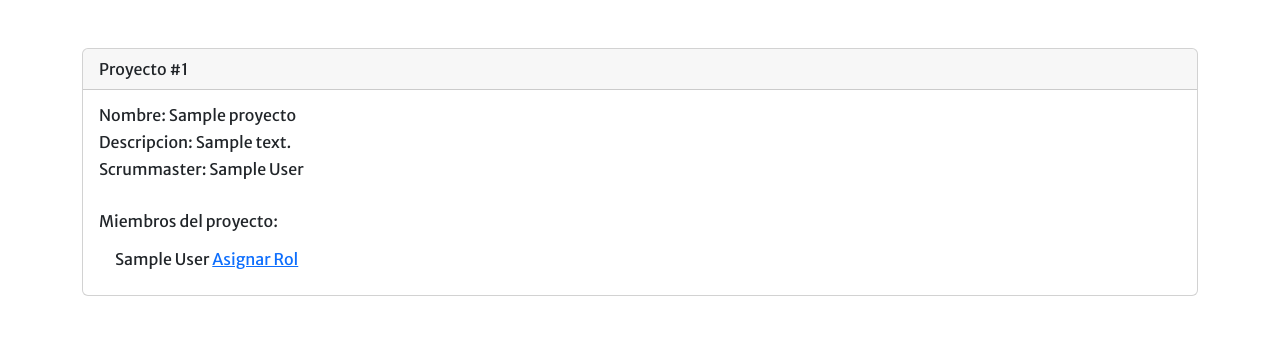
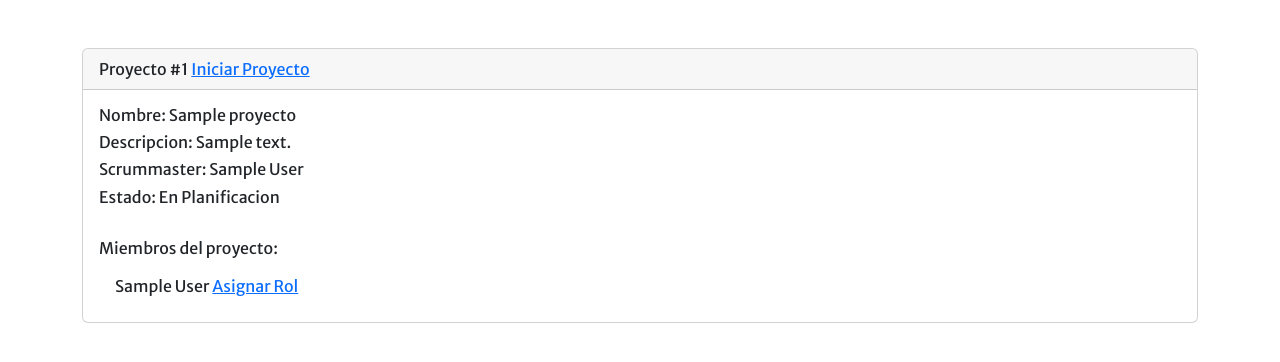
Before and after one commit to ararolon/GestorDeProyectosAgiles_repo, a Django app: page /mostrarProyecto/1 in a window 1280 px wide. Shown: the part 56-418 px from the top of the page. Run offline with Django 4.2, Linux system fonts and the light colour scheme; tables that the repository leaves empty hold one stand-in row (values such as "Sample post"); some libraries are stand-ins or nearby versions.

Commit message:
se agregan los estados de los proyectos

```diff
--- a/Proyectos/models.py
+++ b/Proyectos/models.py
@@ -3,6 +3,20 @@ from django.contrib.auth.models import User
 from django.utils import timezone
 from Usuarios.models import Usuario
 from permisos.models import RolesdeSistema
+
+class estadoProyecto:
+
+    PLANIFICACION = "En Planificacion"
+    ENEJECUCION = "En curso"
+    FINALIZADO = "Finalizado"
+    CANCELADO = "Cancelado"
+
+estado_choices = (
+        (estadoProyecto.PLANIFICACION, 'En Planificacion'),
+        (estadoProyecto.ENEJECUCION, 'En Curso'),
+        (estadoProyecto.FINALIZADO, 'Finalizado'),
+        (estadoProyecto.CANCELADO, 'Cancelado'),
+    )
 
 class RolUsuario(models.Model):
     """
@@ -22,7 +36,8 @@ class Proyecto(models.Model):
     scrumMaster = models.ForeignKey(Usuario, on_delete=models.CASCADE, null=True)
     fecha_de_inicio = models.DateTimeField(verbose_name="Fecha de Inicio del proyecto", default=timezone.now)
     fecha_finalizacion = models.DateField(null=True, blank=True)
-    estado = models.CharField(max_length=20, verbose_name="Estado actual del Proyecto")
+    estado = models.CharField(max_length=20, choices=estado_choices,
+                    default=estadoProyecto.PLANIFICACION)
     miembros = models.ManyToManyField(Usuario, related_name='set_miembros')
     roles = models.ManyToManyField(RolesdeSistema)
     usuario_roles = models.ManyToManyField(RolUsuario)
@@ -54,11 +69,3 @@ class Proyecto(models.Model):
         else:
             self.estado = estadoProyecto.CANCELADO
         return True
-
-
-class estadoProyecto:
-
-    PLANIFICACION = "En Planificacion"
-    ENEJECUCION = "En curso"
-    FINALIZADO = "Finalizado"
-    CANCELADO = "Cancelado"
--- a/Proyectos/templates/proyectos/mostrarProyecto.html
+++ b/Proyectos/templates/proyectos/mostrarProyecto.html
@@ -18,11 +18,15 @@
         </div>
     </div>
     <div class="card my-4">
-        <div class="card-header  bg-color-primary">Proyecto #{{proyecto.id}} </div>
+        <div class="card-header  bg-color-primary">Proyecto #{{proyecto.id}}
+            <a href="" class="ml-3 bg-color-danger border-0">Iniciar Proyecto</a>
+        </div>
         <div class="card-body">
             <h6 class="card-title">Nombre: {{proyecto.nombre}}</h6>
             <h6 class="card-text">Descripcion: {{proyecto.descripcion}}</h6>
             <h6 class="card-text">Scrummaster: {{proyecto.scrumMaster}}</h6>
+            <h6 class="card-text">Estado: {{proyecto.estado}}</h6>
+
         </div>
         <div class="card-body">
             <h6>Miembros del proyecto:</h6>
--- a/Proyectos/views.py
+++ b/Proyectos/views.py
@@ -89,15 +89,15 @@ def mostrarProyecto(request, id_proyecto):
     Return: HttpResponse
     """
     proyecto = get_object_or_404(Proyecto, id=id_proyecto)
-    form = AsignarMiembroForm(instance=proyecto)
-    if request.method == 'POST':
-        form = AsignarMiembroForm( instance=proyecto, data=request.POST)
-        if form.is_valid():
-            form.save()
-            messages.success(request, 'Los miembros han sido asignado al proyecto')
-            return redirect('home')
+    # form = AsignarMiembroForm(instance=proyecto)
+    # if request.method == 'POST':
+    #     form = AsignarMiembroForm( instance=proyecto, data=request.POST)
+    #     if form.is_valid():
+    #         form.save()
+    #         messages.success(request, 'Los miembros han sido asignado al proyecto')
+    #         return redirect('home')
     contexto = {
-        'form': form,
+        # 'form': form,
         'proyecto': proyecto,
     }
     return render(request, 'proyectos/mostrarProyecto.html', contexto)
--- a/SSO/views.py
+++ b/SSO/views.py
@@ -90,7 +90,6 @@ def configurar_sso(request):
             '_modificar_sprint_backlog',
             '_crear_tipos_us',
             '_modificar_tipos_us',
-            '_visualizar_burndown_chart',
             '_visualizar_kanban',
             '_iniciar_proyecto',
             '_asignar_us'
--- a/permisos/models.py
+++ b/permisos/models.py
@@ -44,10 +44,12 @@ class RolesdeSistema(models.Model):
             ('_modificar_sprint_backlog','Modificar Sprint Backlog'),
             ('_crear_tipos_us','Crear tipos de US'),
             ('_modificar_tipos_us','Modificar tipos de US'),
-            ('_visualizar_burndown_chart','Visualizar Burndown Chart'),
             ('_visualizar_kanban','Visualizar Tabla Kamban'),
             ('_iniciar_proyecto','Iniciar un proyecto'),
             ('_asignar_us','Asignar US'),
+            ('_visualizar_sprint','Visualizar Sprint'),
+            ('_visualizar Product Backlog','Visualizar Product Backlog'),
+
         ]
 
     def __str__(self):
```
Also changed, not shown: Proyectos/migrations/0006_alter_proyecto_estado.py (added), permisos/migrations/0006_alter_rolesdesistema_options.py (added).
